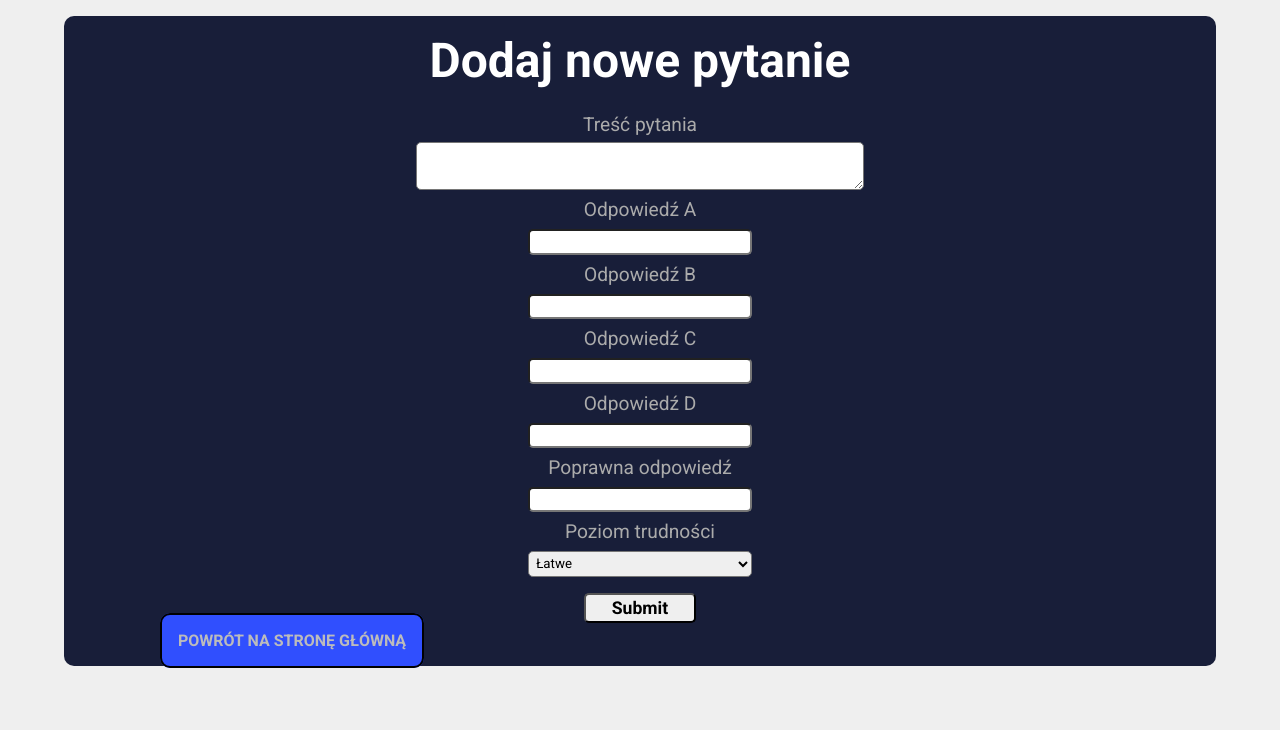
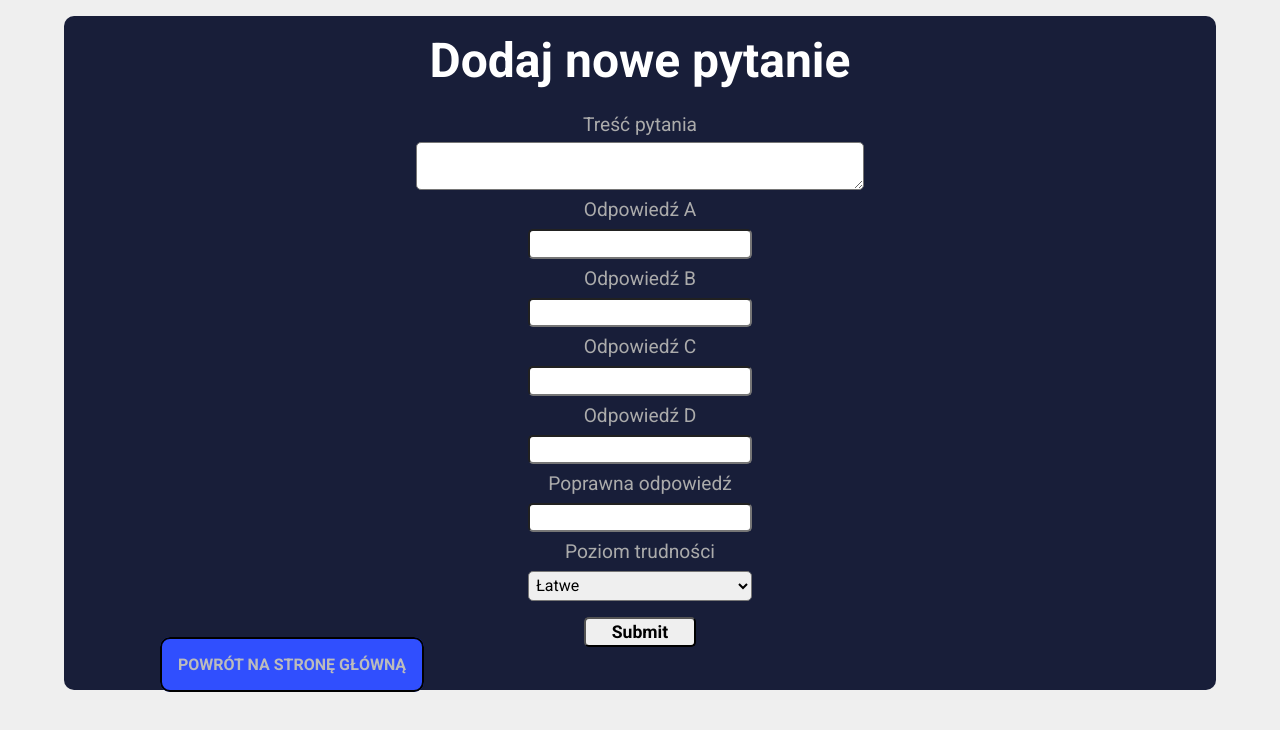
Before and after one commit to zajacHubert/millionaires-front, a React (Create React App) app: page /question/form in a window 1280 px wide. Shown: the top 730 px of the page. Built offline with nearby package versions, Linux system fonts and the light colour scheme.

Commit message:
Change url for prod

```diff
--- a/src/components/QuestionForm/QuestionForm.module.scss
+++ b/src/components/QuestionForm/QuestionForm.module.scss
@@ -29,6 +29,7 @@
         border-radius: 5px;
         padding: .2rem;
         font-family: inherit;
+        font-size: 1rem;
     }
 
     input,
@@ -39,6 +40,8 @@
         margin-top: .5rem;
         padding: .2rem;
         font-family: inherit;
+        font-size: 1rem;
+
     }
 
     input:last-child {
--- a/src/utils/axios-functions.ts
+++ b/src/utils/axios-functions.ts
@@ -1,7 +1,7 @@
 import axios from "axios";
 
 const isDev = process.env.NODE_ENV === 'development';
-const baseUrl = isDev ? 'http://localhost:3001' : 'https://millionaires-hubert.herokuapp.com/';
+const baseUrl = isDev ? 'http://localhost:3001' : 'https://millionaires-hubert.herokuapp.com';
 
 
 export const getAllQuestions = async () => {
```
